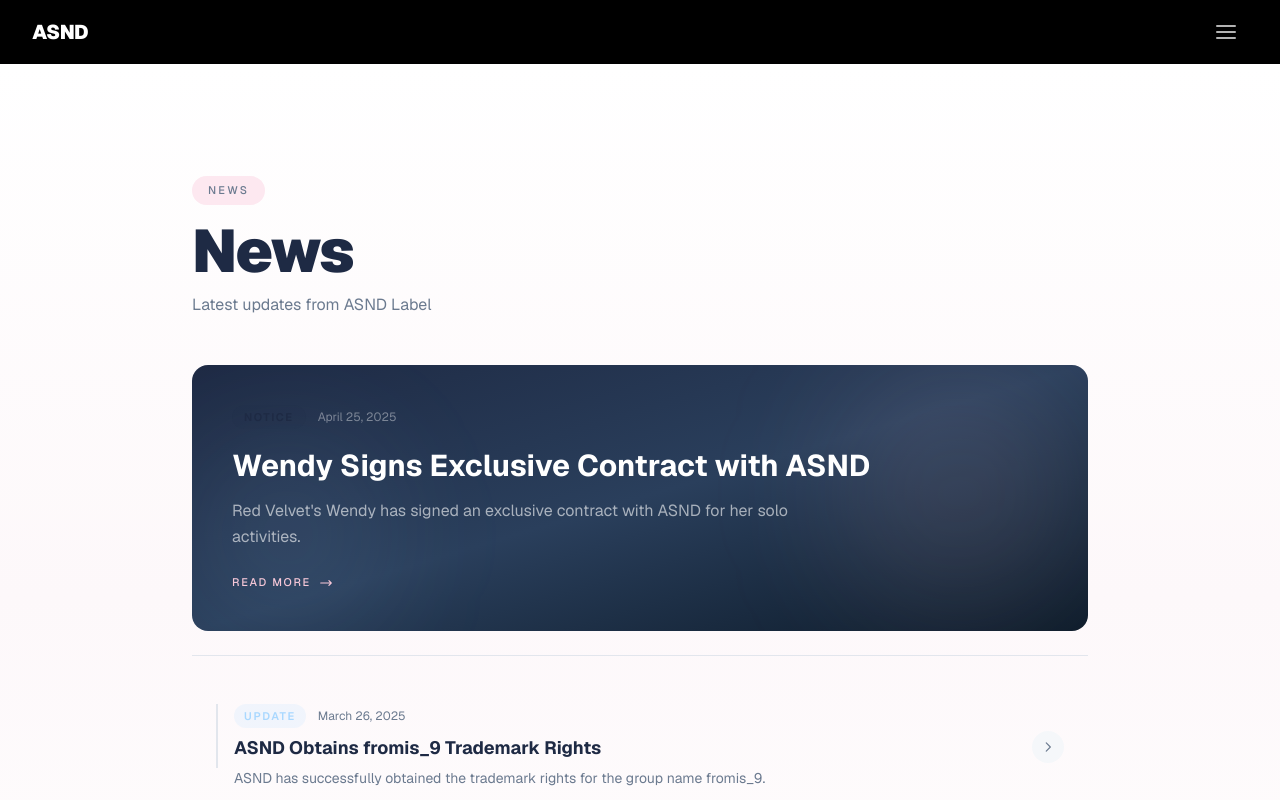
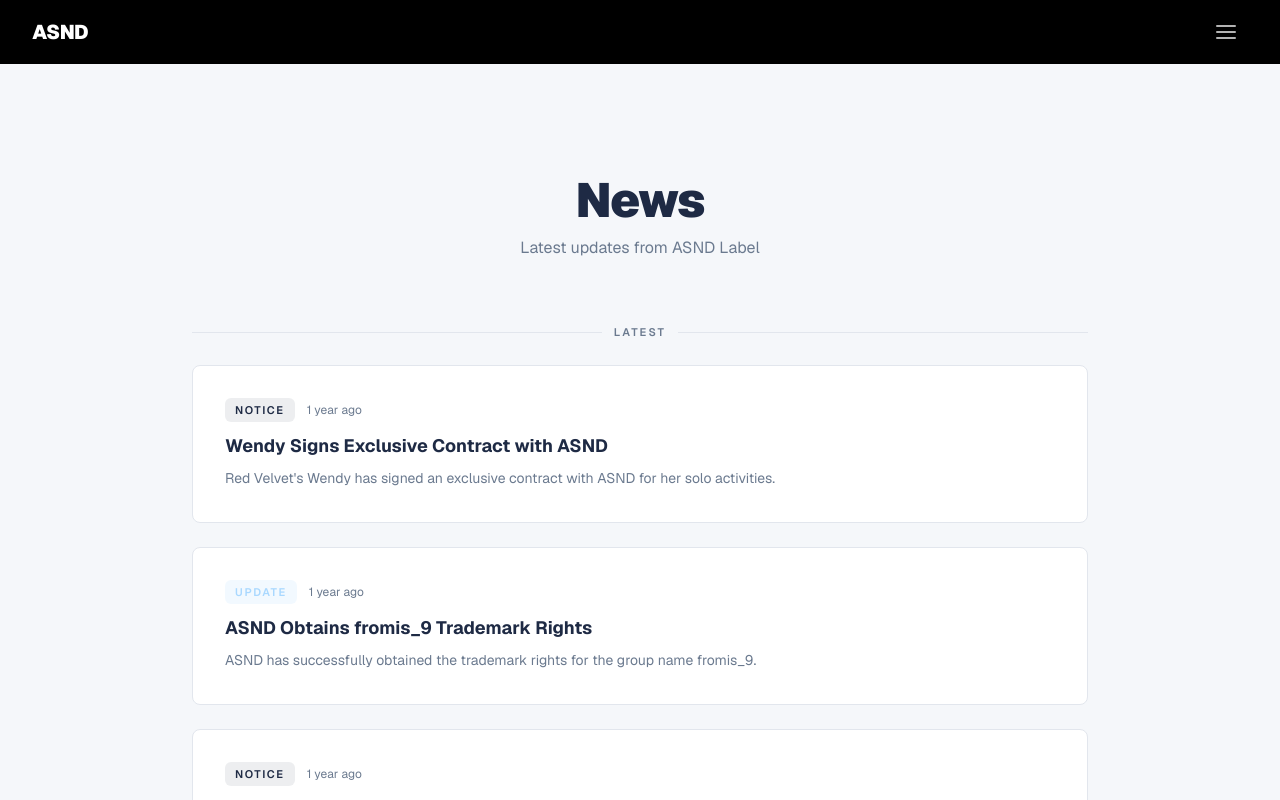
Before and after one commit to longneng3939/ASND, a Next.js app: page /news in a window 1280 px wide. Shown: the top 800 px of the page. Built offline with nearby package versions, Linux system fonts and the light colour scheme.

Commit message:
news design

```diff
--- a/src/app/news/page.tsx
+++ b/src/app/news/page.tsx
@@ -9,23 +9,50 @@
   update: { en: "Update", ko: "업데이트", color: "#a9d8ff", bg: "rgba(169,216,255,0.15)" },
 };
 
+function relativeDate(dateStr: string, lang: string): string {
+  const now = new Date();
+  const date = new Date(dateStr);
+  const diffMs = now.getTime() - date.getTime();
+  const diffDays = Math.floor(diffMs / (1000 * 60 * 60 * 24));
+
+  if (diffDays < 0) return lang === "ko" ? "예정" : "Upcoming";
+  if (diffDays === 0) return lang === "ko" ? "오늘" : "Today";
+  if (diffDays === 1) return lang === "ko" ? "어제" : "Yesterday";
+  if (diffDays < 7) return lang === "ko" ? `${diffDays}일 전` : `${diffDays} days ago`;
+  if (diffDays < 30) {
+    const weeks = Math.floor(diffDays / 7);
+    return lang === "ko" ? `${weeks}주 전` : `${weeks} week${weeks > 1 ? "s" : ""} ago`;
+  }
+  if (diffDays < 365) {
+    const months = Math.floor(diffDays / 30);
+    return lang === "ko" ? `${months}개월 전` : `${months} month${months > 1 ? "s" : ""} ago`;
+  }
+  const years = Math.floor(diffDays / 365);
+  return lang === "ko" ? `${years}년 전` : `${years} year${years > 1 ? "s" : ""} ago`;
+}
+
+const sectionHeader = (label: string) => (
+  <div className="flex items-center gap-3 mb-6">
+    <span className="h-px flex-1 bg-[var(--border)]" />
+    <span className="text-[11px] font-semibold uppercase tracking-[0.2em] text-[var(--muted)]">
+      {label}
+    </span>
+    <span className="h-px flex-1 bg-[var(--border)]" />
+  </div>
+);
+
 export default function NewsPage() {
   const { t, lang } = useI18n();
   const news = getRecentNews();
-  const featured = news[0];
-  const rest = news.slice(1);
 
   return (
-    <div className="min-h-screen bg-gradient-to-b from-white via-[#fdf8fa] to-white">
-      <section className="pt-28 pb-8 md:pb-12 px-4">
-        <div className="mx-auto max-w-4xl">
-          <span className="inline-block text-[11px] font-medium uppercase tracking-[0.2em] text-[var(--muted)] bg-[var(--accent-soft)] px-4 py-1.5 rounded-full mb-4">
-            {lang === "ko" ? "소식" : "News"}
-          </span>
-          <h1 className="text-3xl sm:text-5xl md:text-6xl font-black tracking-tight leading-none mb-3 text-[var(--foreground)]">
+    <div className="min-h-screen bg-[var(--surface)]">
+      <section className="pt-28 pb-16 px-4">
+        <div className="mx-auto max-w-4xl text-center">
+          <h1 className="text-3xl sm:text-5xl md:text-5xl font-black tracking-tight leading-none mb-3 text-[var(--foreground)]">
             {t.news.title}
           </h1>
-          <p className="text-[var(--muted)] text-base max-w-lg">
+          <p className="text-[var(--muted)] text-base max-w-lg mx-auto">
             {t.news.subtitle}
           </p>
         </div>
@@ -37,102 +64,43 @@
             <p className="text-center text-[var(--muted)] py-20 text-sm">{t.news.noNews}</p>
           ) : (
             <div className="space-y-6">
-              {featured && (
-                <article className="group relative overflow-hidden rounded-2xl bg-gradient-to-br from-[var(--foreground)] via-[var(--brand-light)] to-[var(--brand-dark)] p-6 md:p-10 cursor-default">
-                  <div className="absolute top-0 right-0 w-64 h-64 bg-[var(--accent)]/10 rounded-full blur-3xl" />
-                  <div className="absolute bottom-0 left-0 w-48 h-48 bg-[var(--secondary)]/10 rounded-full blur-3xl" />
-                  <div className="relative z-10">
-                    <div className="flex items-center gap-3 mb-4">
-                      <span
-                        className="text-[11px] font-semibold uppercase tracking-[0.15em] px-3 py-1 rounded-full"
-                        style={{
-                          color: categoryConfig[featured.category]?.color || "#1e2a44",
-                          backgroundColor: categoryConfig[featured.category]?.bg || "rgba(30,42,68,0.08)",
-                        }}
-                      >
-                        {categoryConfig[featured.category]?.[lang as keyof typeof categoryConfig[string]] || categoryConfig[featured.category]?.en}
-                      </span>
-                      <span className="text-white/40 text-xs">
-                        {new Date(featured.date).toLocaleDateString(lang === "ko" ? "ko-KR" : "en-US", {
-                          year: "numeric",
-                          month: "long",
-                          day: "numeric",
-                        })}
-                      </span>
-                    </div>
-                    <h2 className="text-xl md:text-3xl font-bold text-white leading-snug mb-3 max-w-2xl">
-                      {lang === "ko" ? featured.titleKo : featured.title}
-                    </h2>
-                    <p className="text-white/60 text-sm md:text-base leading-relaxed max-w-xl">
-                      {lang === "ko" ? featured.excerptKo : featured.excerpt}
-                    </p>
-                    <div className="mt-6 flex items-center gap-2 text-[11px] font-medium uppercase tracking-[0.15em] text-[var(--accent)]">
-                      <span>{t.news.readMore}</span>
-                      <svg className="w-3.5 h-3.5" fill="none" viewBox="0 0 24 24" stroke="currentColor">
-                        <path strokeLinecap="round" strokeLinejoin="round" strokeWidth={2} d="M17 8l4 4m0 0l-4 4m4-4H3" />
-                      </svg>
-                    </div>
-                  </div>
-                </article>
-              )}
+              {sectionHeader(lang === "ko" ? "최신 소식" : "Latest")}
 
-              <div className="border-t border-[var(--border)] pt-6 space-y-1">
-                {rest.map((item) => {
+              {news.map((item, i) => {
                 const cat = categoryConfig[item.category];
+                const dateLabel = relativeDate(item.date, lang);
+                const isNew = relativeDate(item.date, lang) === (lang === "ko" ? "오늘" : "Today") ||
+                  relativeDate(item.date, lang) === (lang === "ko" ? "어제" : "Yesterday");
                 return (
                   <article
                     key={item.id}
-                      className="group relative p-5 md:p-6 rounded-xl transition-all duration-300 hover:bg-[var(--surface)] hover:shadow-sm cursor-default"
+                    className="bg-white rounded-lg border border-[var(--border)] p-6 md:p-8"
                   >
-                      <div className="flex flex-col md:flex-row md:items-start gap-4">
-                        <div className="flex-shrink-0 hidden md:block">
-                          <div className="w-0.5 h-full min-h-[4rem] bg-[var(--border)] group-hover:bg-[var(--accent)] transition-colors duration-300" />
-                        </div>
-                        <div className="flex-1 min-w-0">
-                          <div className="flex items-center gap-3 mb-2">
+                    <div className="flex items-center gap-3 mb-3">
                       {cat && (
                         <span
-                                className="text-[11px] font-semibold uppercase tracking-[0.15em] px-2.5 py-1 rounded-full"
+                          className="text-[11px] font-semibold uppercase tracking-[0.15em] px-2.5 py-1 rounded-md"
                           style={{ color: cat.color, backgroundColor: cat.bg }}
                         >
                           {cat[lang as keyof typeof cat] || cat.en}
                         </span>
                       )}
-                            <span className="text-[var(--muted)] text-xs">
-                              {new Date(item.date).toLocaleDateString(lang === "ko" ? "ko-KR" : "en-US", {
-                                year: "numeric",
-                                month: "long",
-                                day: "numeric",
-                              })}
+                      <span className="text-[var(--muted)] text-xs">{dateLabel}</span>
+                      {isNew && (
+                        <span className="text-[11px] font-semibold uppercase tracking-[0.1em] text-[var(--accent)]">
+                          {lang === "ko" ? "NEW" : "NEW"}
                         </span>
+                      )}
                     </div>
-                          <h3 className="text-base md:text-lg font-bold text-[var(--foreground)] leading-snug mb-1.5 group-hover:text-[var(--brand-light)] transition-colors">
+                    <h3 className="text-base md:text-lg font-bold text-[var(--foreground)] leading-snug mb-2">
                       {lang === "ko" ? item.titleKo : item.title}
                     </h3>
-                          <p className="text-sm text-[var(--muted)] leading-relaxed line-clamp-2">
+                    <p className="text-sm text-[var(--muted)] leading-relaxed">
                       {lang === "ko" ? item.excerptKo : item.excerpt}
                     </p>
-                        </div>
-                        <div className="hidden md:flex items-center self-center md:self-center">
-                          <div className="w-8 h-8 rounded-full bg-[var(--surface)] group-hover:bg-[var(--accent-soft)] transition-colors duration-300 flex items-center justify-center">
-                            <svg className="w-3.5 h-3.5 text-[var(--muted)] group-hover:text-[var(--foreground)] transition-colors" fill="none" viewBox="0 0 24 24" stroke="currentColor">
-                              <path strokeLinecap="round" strokeLinejoin="round" strokeWidth={2} d="M9 5l7 7-7 7" />
-                            </svg>
-                          </div>
-                        </div>
-                      </div>
                   </article>
                 );
               })}
-              </div>
-
-              <div className="text-center pt-8">
-                <div className="inline-flex items-center gap-2 text-[11px] font-medium uppercase tracking-[0.2em] text-[var(--muted)]">
-                  <span className="w-8 h-px bg-[var(--border)]" />
-                  <span>fromis_9</span>
-                  <span className="w-8 h-px bg-[var(--border)]" />
-                </div>
-              </div>
             </div>
           )}
         </div>
```
Lines whose indentation alone changed are shown as unchanged.
